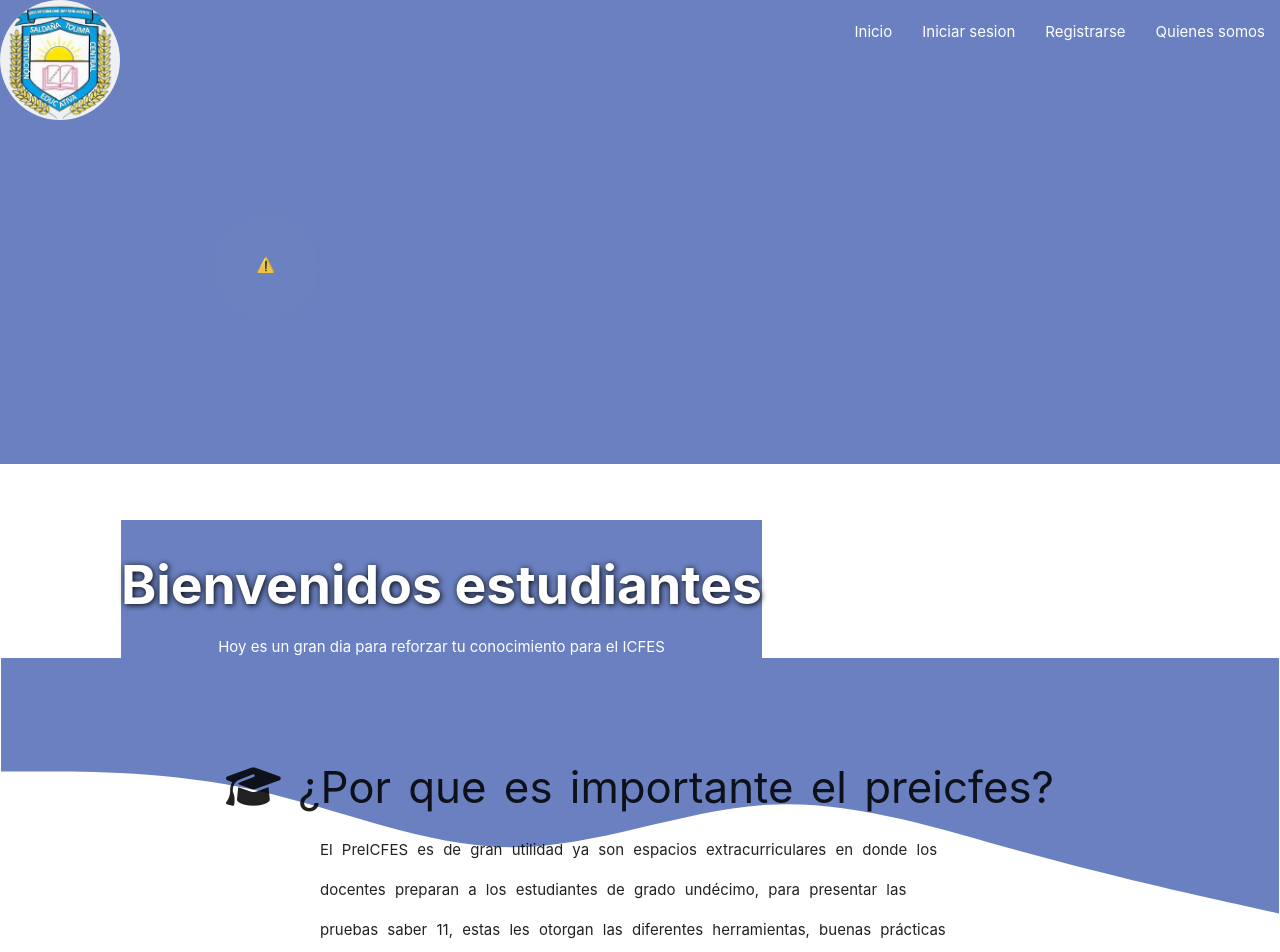
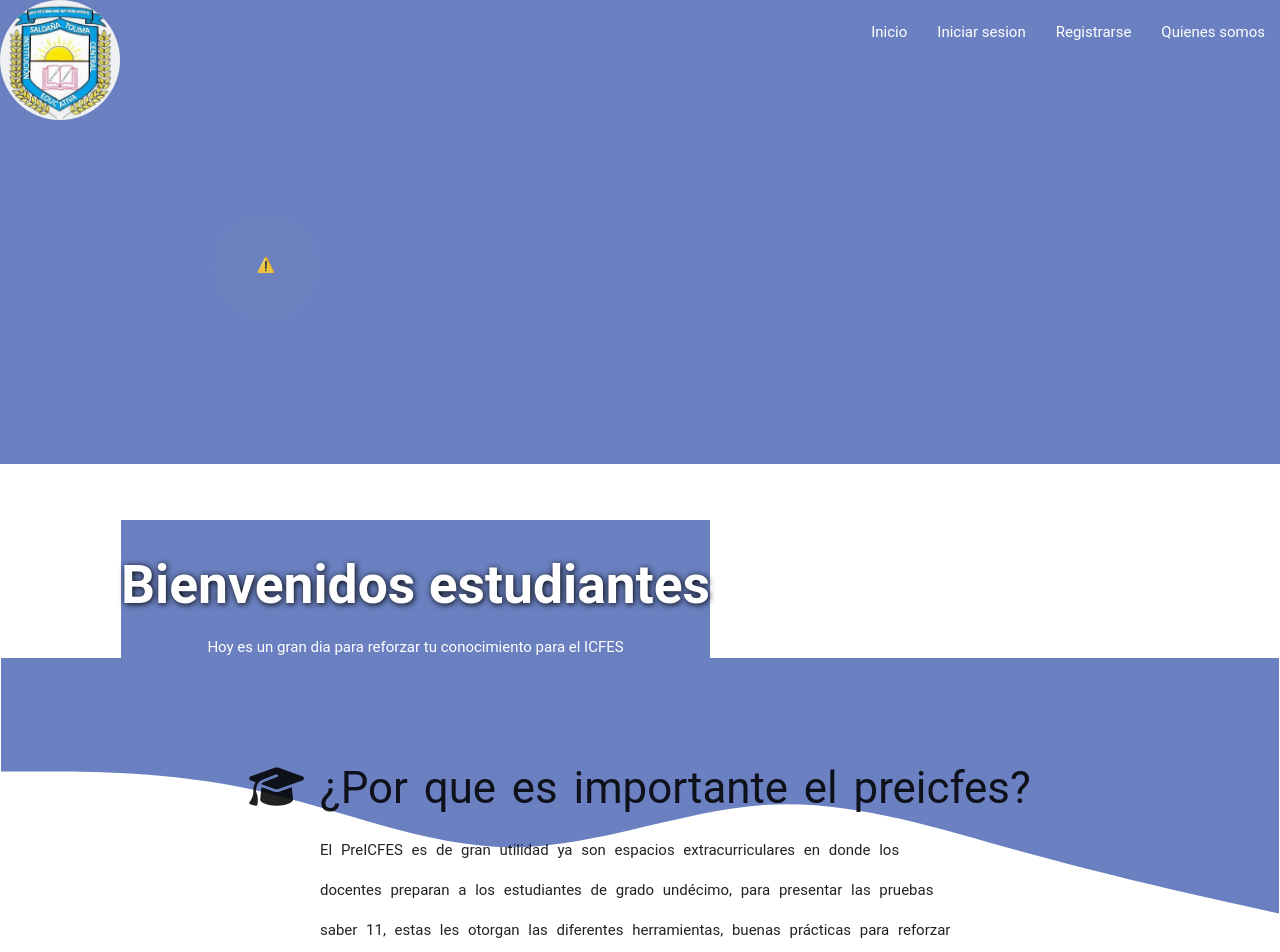
Before and after one commit to Alfredogc21/Educasen_web, a PHP site: page / in a window 1280 px wide. Shown: the top 952 px of the page. Run offline with PHP 8.4, Linux system fonts and the light colour scheme; some libraries are stand-ins or nearby versions; grey boxes are pictures that could not be loaded.

Commit message:
Se adiciono el tipo de fuente en el index

```diff
--- a/estilos/estilosMain.css
+++ b/estilos/estilosMain.css
@@ -5,6 +5,7 @@
     margin: 0;
     padding: 0;
     box-sizing: border-box;
+    font-family: Roboto, Arial, Helvetica, sans-serif;
   }
 
 /* -------------------------------------------------Loading---------------------------------------------- */
```
